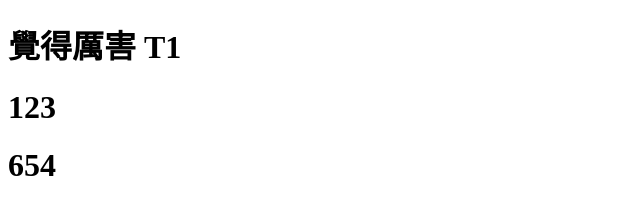
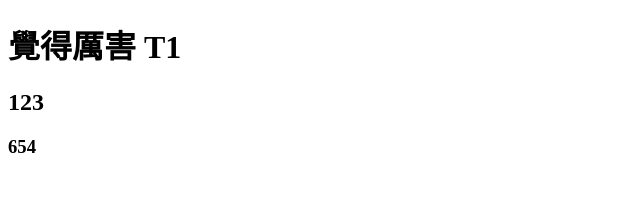
Before and after one commit to kingian1215/DJ.dithub.com, a plain HTML site: page T3.html in a window 1280 px wide. Shown: the whole page, without its empty margins (0-640 px from the left). Drawn offline with Linux system fonts and the light colour scheme.

Commit message:
Update T3.html

```diff
--- a/T3.html
+++ b/T3.html
@@ -6,8 +6,8 @@
   </head>
   <body>
     <h1>覺得厲害 T1</h1>
-    <h1>123</h1>
-    <h1>654</h1>
+    <h2>123</h2>
+    <h3>654</h3>
 
   </body>
 </html>
```
